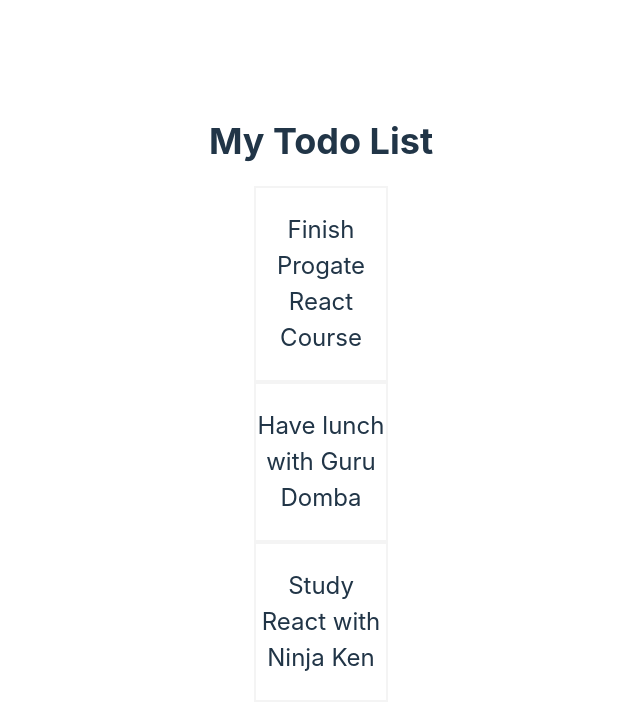
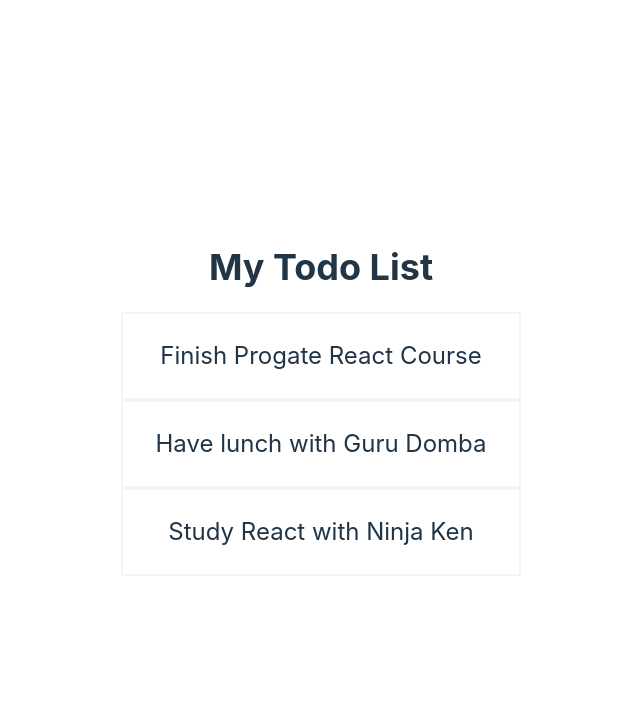
Before and after one commit to emildarhmwt/first-react-native, a React (Vite) app: page / in a window 1280 px wide. Shown: the top 710 px of the page, without its empty margins (319-959 px from the left). Built offline with nearby package versions, Linux system fonts and the light colour scheme.

Commit message:
Add CSS to components

```diff
--- a/src/App.jsx
+++ b/src/App.jsx
@@ -39,6 +39,7 @@
   container: {
     textAlign: 'center',
     padding: '12px',
+    width: '1000px',
   },
   title: {
     fontSize: '36px',
```
